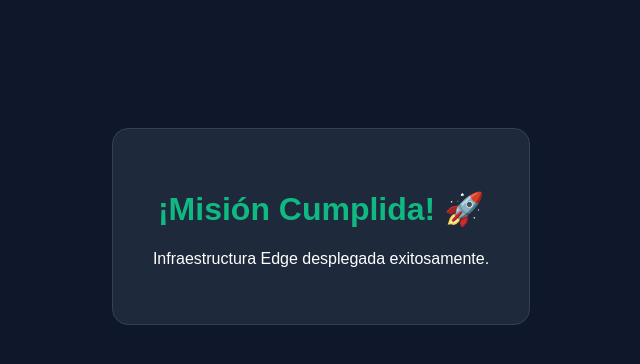
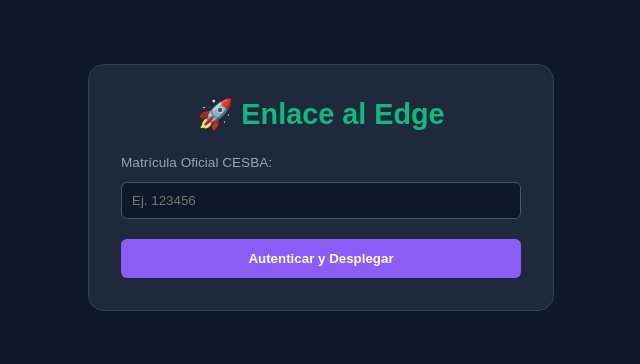
Before and after one commit to juanjoselr20004-sketch/taller-seguridad, a plain HTML site: page index.html in a window 1280 px wide. Shown: the whole page, without its empty margins (319-959 px from the left). Drawn offline with Linux system fonts and the light colour scheme.

Commit message:
Update title and styles in index.html

```diff
--- a/index.html
+++ b/index.html
@@ -2,13 +2,23 @@
 <html lang="es">
 <head>
     <meta charset="UTF-8">
-    <title>Mi Web Segura - CESBA</title>
-    <style>body { font-family: sans-serif; background: #0f172a; color: white; text-align: center; padding-top: 10%; margin: 0; } .container { border: 1px solid #334155; padding: 2.5rem; border-radius: 1rem; display: inline-block; background: #1e293b; max-width: 450px; }</style>
+    <title>Centro de Control - CESBA</title>
+    <style>
+        body { font-family: sans-serif; background: #0f172a; color: white; text-align: center; padding: 5% 1rem; margin:0;}
+        .container { border: 1px solid #334155; padding: 2rem; border-radius: 1rem; display: inline-block; background: #1e293b; width: 100%; max-width: 400px; }
+        form { display: flex; flex-direction: column; gap: 12px; margin-top: 1.5rem; text-align: left; }
+        input { padding: 10px; border-radius: 6px; border: 1px solid #475569; background: #0f172a; color: white; }
+        button { margin-top: 8px; padding: 12px; border: none; border-radius: 6px; background: #8b5cf6; color: white; font-weight: bold; cursor: pointer; }
+    </style>
 </head>
 <body>
     <div class="container">
-        <h1 style="color:#10b981;">¡Misión Cumplida! 🚀</h1>
-        <p>Infraestructura Edge desplegada exitosamente.</p>
+        <h1 style="color:#10b981; font-size:1.8rem; margin-top:0;">🚀 Enlace al Edge</h1>
+        <form action="https://apicontactos.juanjoselr20004.workers.dev/" method="POST">
+            <label style="color:#94a3b8; font-size:0.85rem;">Matrícula Oficial CESBA:</label>
+            <input type="text" name="matricula" placeholder="Ej. 123456" required>
+            <button type="submit">Autenticar y Desplegar</button>
+        </form>
     </div>
 </body>
 </html>
```
